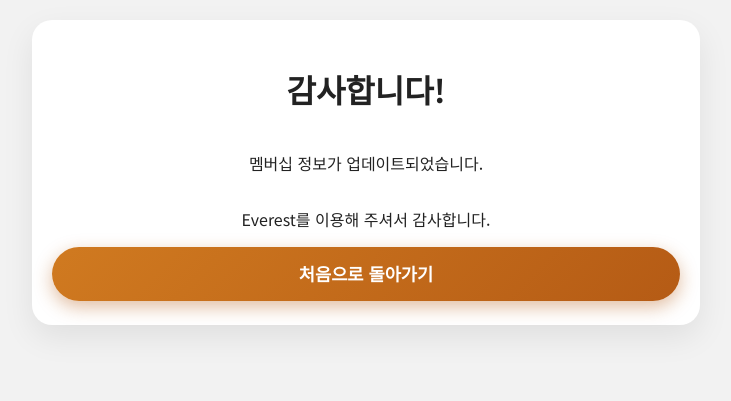
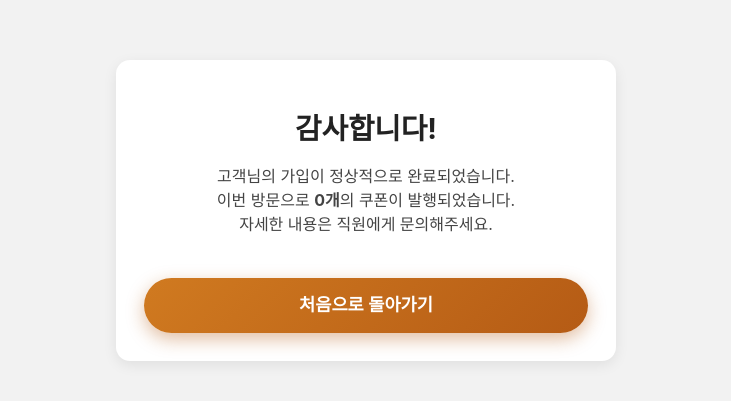
Before and after one commit to hanybeee67/everest-MP, a Flask app: page /success in a window 1280 px wide. Shown: the top 401 px of the page, without its empty margins (274-1005 px from the left). Run offline with Flask 3, Linux system fonts and the light colour scheme.

Commit message:
update dev2

```diff
--- a/templates/success.html
+++ b/templates/success.html
@@ -1,36 +1,58 @@
-<!-- templates/success.html -->
 <!DOCTYPE html>
 <html lang="ko">
 <head>
     <meta charset="UTF-8">
-    <title>Everest 적립 완료</title>
+    <meta name="viewport" content="width=device-width, initial-scale=1.0">
+    <title>가입 완료</title>
+
     <link rel="stylesheet" href="{{ url_for('static', filename='style.css') }}">
-    <link rel="preconnect" href="https://fonts.googleapis.com">
-    <link rel="preconnect" href="https://fonts.gstatic.com" crossorigin>
-    <link href="https://fonts.googleapis.com/css2?family=Noto+Sans+KR:wght@300;400;500;700&display=swap" rel="stylesheet">
+
+    <style>
+        .card {
+            max-width: 500px;
+            margin: 40px auto;
+            padding: 28px;
+            border-radius: 14px;
+            box-shadow: 0 4px 14px rgba(0,0,0,0.08);
+            background: #fff;
+            text-align: center;
+        }
+
+        h1 {
+            margin-bottom: 14px;
+            font-size: 1.8rem;
+        }
+
+        .subtext {
+            font-size: 1rem;
+            margin-bottom: 20px;
+            color: #444;
+        }
+
+        .btn-full {
+            margin-top: 22px;
+            padding: 14px 0;
+        }
+    </style>
 </head>
+
 <body>
+
 <div class="page">
-    <main class="card card-center">
+
+    <div class="card">
         <h1>감사합니다!</h1>
-        {% if name %}
-            <p class="sub"><strong>{{ name }}</strong> 고객님의 정보가 정상적으로 처리되었습니다.</p>
-        {% endif %}
 
-        {% if coupons and coupons > 0 %}
-            <div class="alert alert-success">
-                이번 방문으로 <strong>{{ coupons }}개</strong>의 쿠폰이 발행되었습니다.
-                <br>
-                자세한 내용은 직원에게 문의해주세요.
-            </div>
-        {% else %}
-            <p>멤버십 정보가 업데이트되었습니다.</p>
-        {% endif %}
-
-        <p class="hint">Everest를 이용해 주셔서 감사합니다.</p>
+        <div class="subtext">
+            {{ name }} 고객님의 가입이 정상적으로 완료되었습니다.<br>
+            이번 방문으로 <strong>{{ coupons }}개</strong>의 쿠폰이 발행되었습니다.<br>
+            자세한 내용은 직원에게 문의해주세요.
+        </div>
 
         <a href="/" class="btn primary btn-full">처음으로 돌아가기</a>
-    </main>
+    </div>
+
 </div>
+
 </body>
 </html>
```
Also changed, not shown: templates/index.html (+20 -19 lines), templates/members.html (+44 -52 lines).
